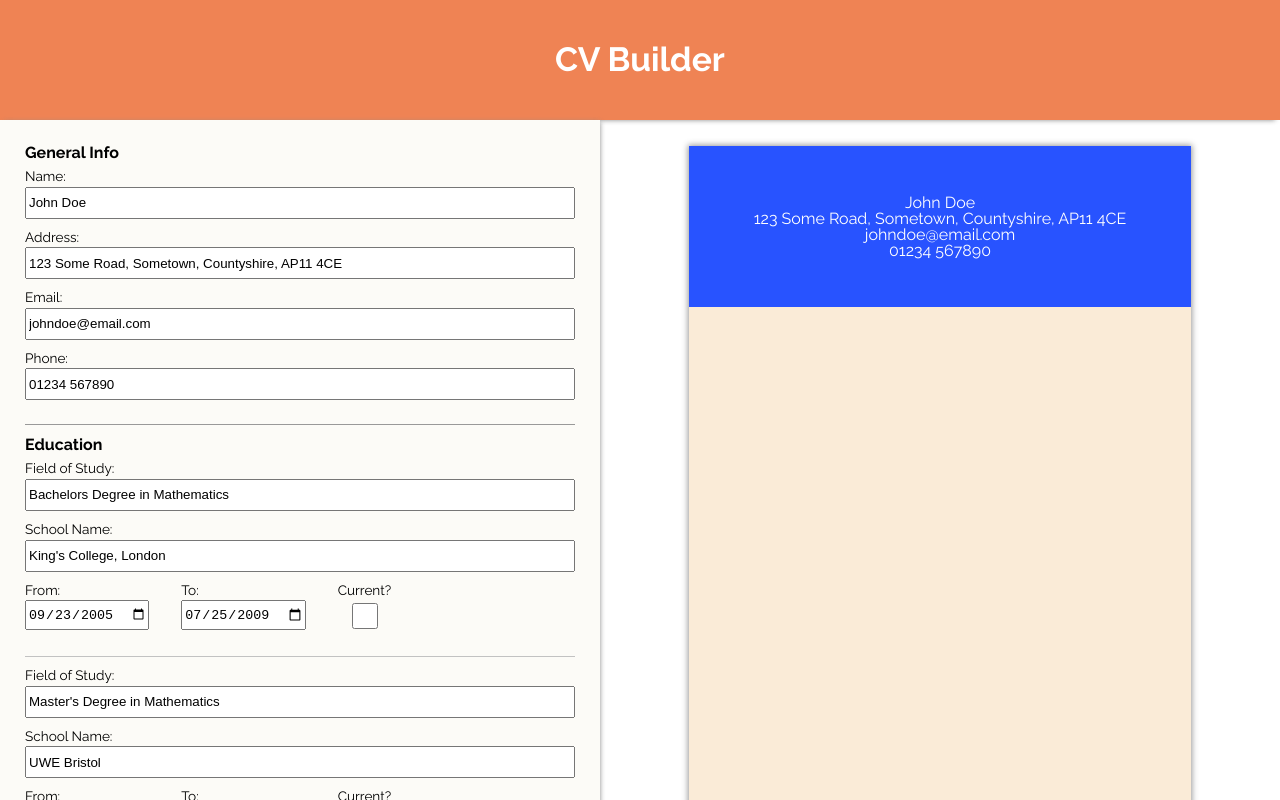
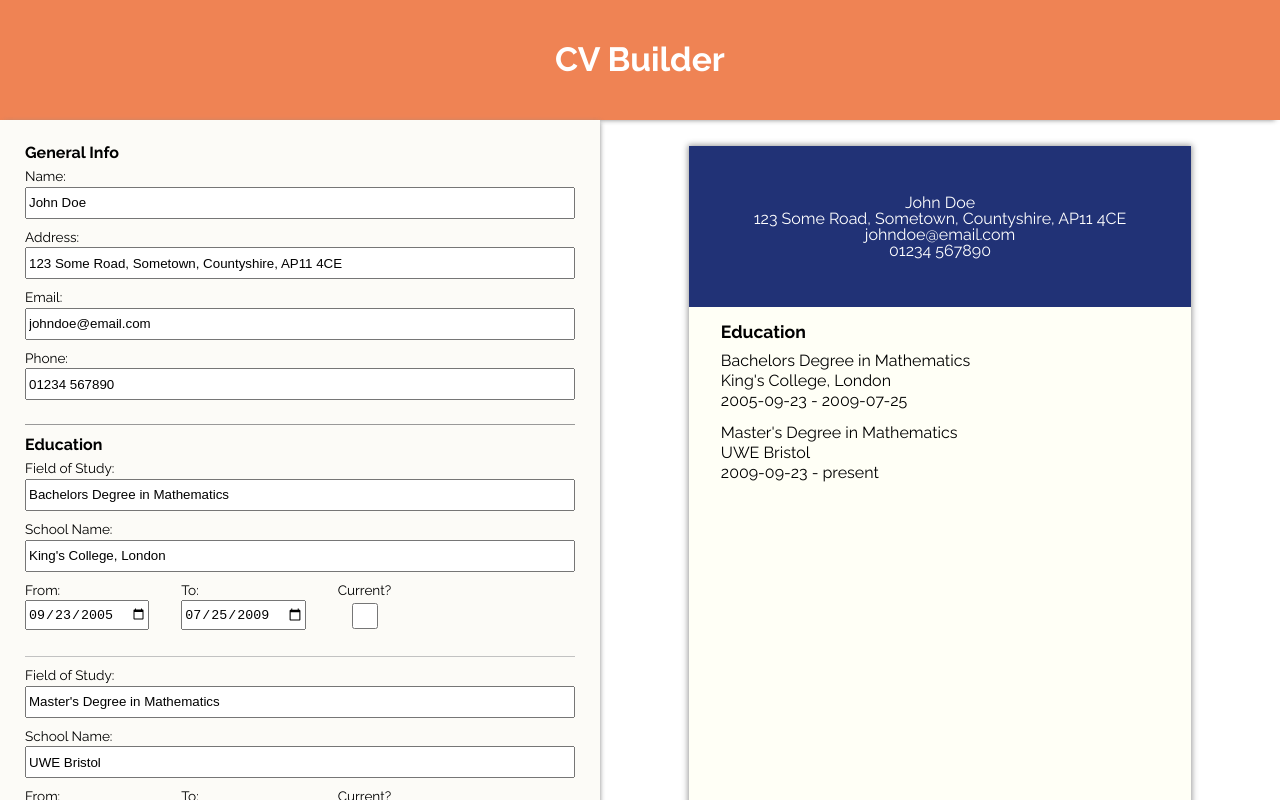
Before and after one commit to mikeplant/cv-builder, a React (Vite) app: page / in a window 1280 px wide. Shown: the top 800 px of the page. Built offline with nearby package versions, Linux system fonts and the light colour scheme.

Commit message:
Add education preview section, auto updates info on user input

```diff
--- a/src/App.jsx
+++ b/src/App.jsx
@@ -71,35 +71,35 @@ function App() {
   }
 
   function updateStudy(e, id) {
-    const updatedArr = education;
+    const updatedArr = [...education];
     const obj = getObjById(updatedArr, id);
     obj.study = e.target.value;
     setEducation(updatedArr);
   }
 
   function updateSchool(e, id) {
-    const updatedArr = education;
+    const updatedArr = [...education];
     const obj = getObjById(updatedArr, id);
     obj.school = e.target.value;
     setEducation(updatedArr);
   }
 
   function updateStartEducation(e, id) {
-    const updatedArr = education;
+    const updatedArr = [...education];
     const obj = getObjById(updatedArr, id);
     obj.startDate = e.target.value;
     setEducation(updatedArr);
   }
 
   function updateEndEducation(e, id) {
-    const updatedArr = education;
+    const updatedArr = [...education];
     const obj = getObjById(updatedArr, id);
     obj.endDate = e.target.value;
     setEducation(updatedArr);
   }
 
   function updateIsCurrentEducation(e, id) {
-    const updatedArr = education;
+    const updatedArr = [...education];
     const obj = getObjById(updatedArr, id);
     obj.isCurrent = obj.isCurrent ? false : true;
     setEducation(updatedArr);
--- a/src/components/CvPreview.jsx
+++ b/src/components/CvPreview.jsx
@@ -1,21 +1,26 @@
 import "../styles/CvPreview.css";
+import "./preview/HeaderPreview";
+import { v4 as uuidv4 } from "uuid";
+import HeaderPreview from "./preview/HeaderPreview";
+import EducationSectionPreview from "./preview/EducationSectionPreview";
 
 function CvPreview({ generalInfo, education }) {
   return (
     <div className="cv-preview-container">
-      <div className="preview-header">
-        {generalInfo.name}
-        <br />
-        {generalInfo.address}
-        <br />
-        {generalInfo.email}
-        <br />
-        {generalInfo.phone}
-      </div>
-      <div>
-        {education.map((element) => {
-          element.study;
-        })}
+      <HeaderPreview generalInfo={generalInfo} />
+      <div className="preview-inner">
+        {education.length > 0 ? (
+          <section className="preview-education-section">
+            <h1 className="preview-section-header">Education</h1>
+            {education.map((element) => {
+              return (
+                <EducationSectionPreview key={uuidv4()} education={element} />
+              );
+            })}
+          </section>
+        ) : (
+          ""
+        )}
       </div>
     </div>
   );
--- a/src/components/Education.jsx
+++ b/src/components/Education.jsx
@@ -20,7 +20,7 @@ function Education({ education, onChange }) {
     <div className="education-form-section">
       <legend>Education</legend>
       {education.map((edu) => (
-        <EducationSection key={uuidv4()} edu={edu} onChange={onChange} />
+        <EducationSection key={edu.id} edu={edu} onChange={onChange} />
       ))}
 
       <div className="education-btn-container">
--- /dev/null
+++ b/src/components/preview/EducationSectionPreview.jsx
@@ -0,0 +1,14 @@
+function EducationSectionPreview({ education }) {
+  return (
+    <div className="education-section-preview">
+      <p>{education.study}</p>
+      <p>{education.school}</p>
+
+      <p>{`${education.startDate} - ${
+        education.isCurrent ? "present" : education.endDate
+      }`}</p>
+    </div>
+  );
+}
+
+export default EducationSectionPreview;
--- /dev/null
+++ b/src/components/preview/HeaderPreview.jsx
@@ -0,0 +1,15 @@
+function HeaderPreview({ generalInfo }) {
+  return (
+    <div className="preview-header">
+      {generalInfo.name}
+      <br />
+      {generalInfo.address}
+      <br />
+      {generalInfo.email}
+      <br />
+      {generalInfo.phone}
+    </div>
+  );
+}
+
+export default HeaderPreview;
--- a/src/styles/CvPreview.css
+++ b/src/styles/CvPreview.css
@@ -1,9 +1,9 @@
 .cv-preview-container {
   width: 80%;
-  background-color: antiquewhite;
+  background-color: rgb(255, 255, 246);
   box-shadow: 0 0 6px 1px #999;
   display: grid;
-  grid-template-rows: 1fr 3fr 3fr;
+  grid-template-rows: 1fr 6fr;
 }
 
 .preview-header {
@@ -11,6 +11,24 @@
   justify-content: center;
   align-items: center;
   text-align: center;
-  background-color: #2853ff;
+  background-color: #213276;
   color: #fff;
 }
+
+.preview-inner {
+  height: 100%;
+  padding: 16px 32px;
+}
+
+.preview-section-header {
+  font-weight: 700;
+  font-size: 1.1rem;
+}
+
+.education-section-preview {
+  margin: 12px 0;
+}
+
+.education-section-preview p {
+  padding-bottom: 4px;
+}
```
